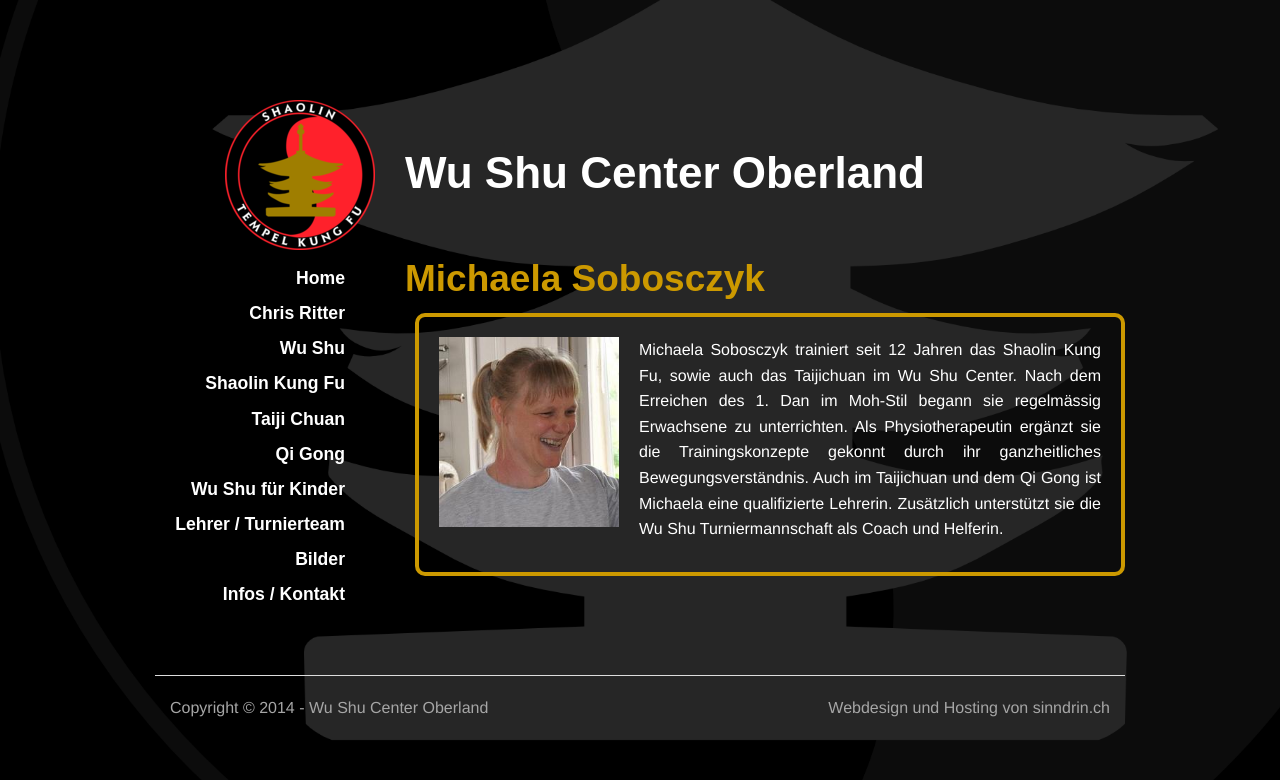
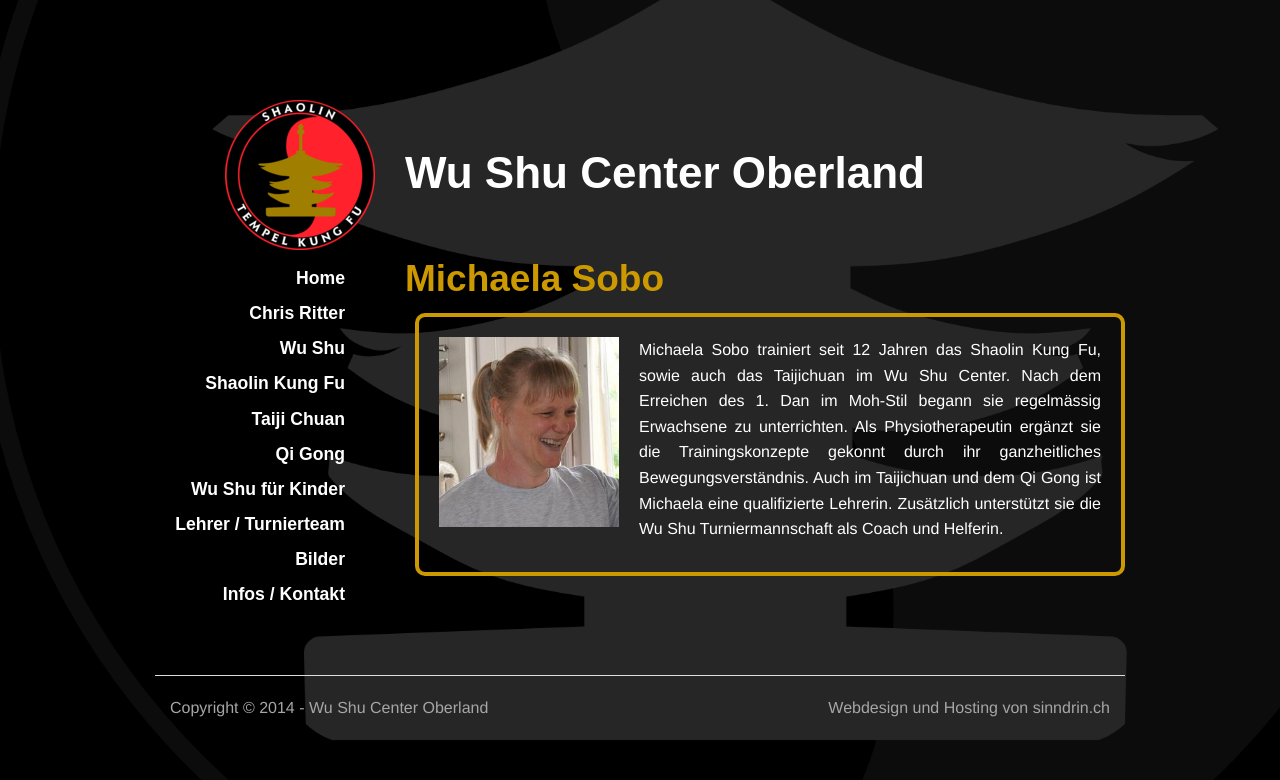
Before and after one commit to wu-shu/wu-shu.github.io, a Jekyll site: the page built from michaela-sobo/index.md, in a window 1280 px wide. Shown: the top 780 px of the page. Built offline with Jekyll 4.4.1, drawn with Linux system fonts in a browser that asks for light colours; some web fonts are replaced; Markdown is read by kramdown in place of the engine named in the settings; comment, search, counter and statistics services are not loaded.

```diff
--- a/michaela-sobo/index.md
+++ b/michaela-sobo/index.md
@@ -1,7 +1,7 @@
 ---
 layout: default
-title: Michaela Sobosczyk
+title: Michaela Sobo
 ---
 
 <img class="ifloat-left" src="/images/michaela-sobo.jpg" alt="Michaela Sobosczyk" width="200px">
-Michaela Sobosczyk trainiert seit 12 Jahren das Shaolin Kung Fu, sowie auch das Taijichuan im Wu Shu Center. Nach dem Erreichen des 1. Dan im Moh-Stil begann sie regelmässig Erwachsene zu unterrichten. Als Physiotherapeutin ergänzt sie die Trainingskonzepte gekonnt durch ihr ganzheitliches Bewegungsverständnis. Auch im Taijichuan und dem Qi Gong ist Michaela eine qualifizierte Lehrerin. Zusätzlich unterstützt sie die Wu Shu Turniermannschaft als Coach und Helferin.
+Michaela Sobo trainiert seit 12 Jahren das Shaolin Kung Fu, sowie auch das Taijichuan im Wu Shu Center. Nach dem Erreichen des 1. Dan im Moh-Stil begann sie regelmässig Erwachsene zu unterrichten. Als Physiotherapeutin ergänzt sie die Trainingskonzepte gekonnt durch ihr ganzheitliches Bewegungsverständnis. Auch im Taijichuan und dem Qi Gong ist Michaela eine qualifizierte Lehrerin. Zusätzlich unterstützt sie die Wu Shu Turniermannschaft als Coach und Helferin.
```
Also changed, not shown: chris-ritter-2/index.md (added, +19 -0 lines), 1 other file.
